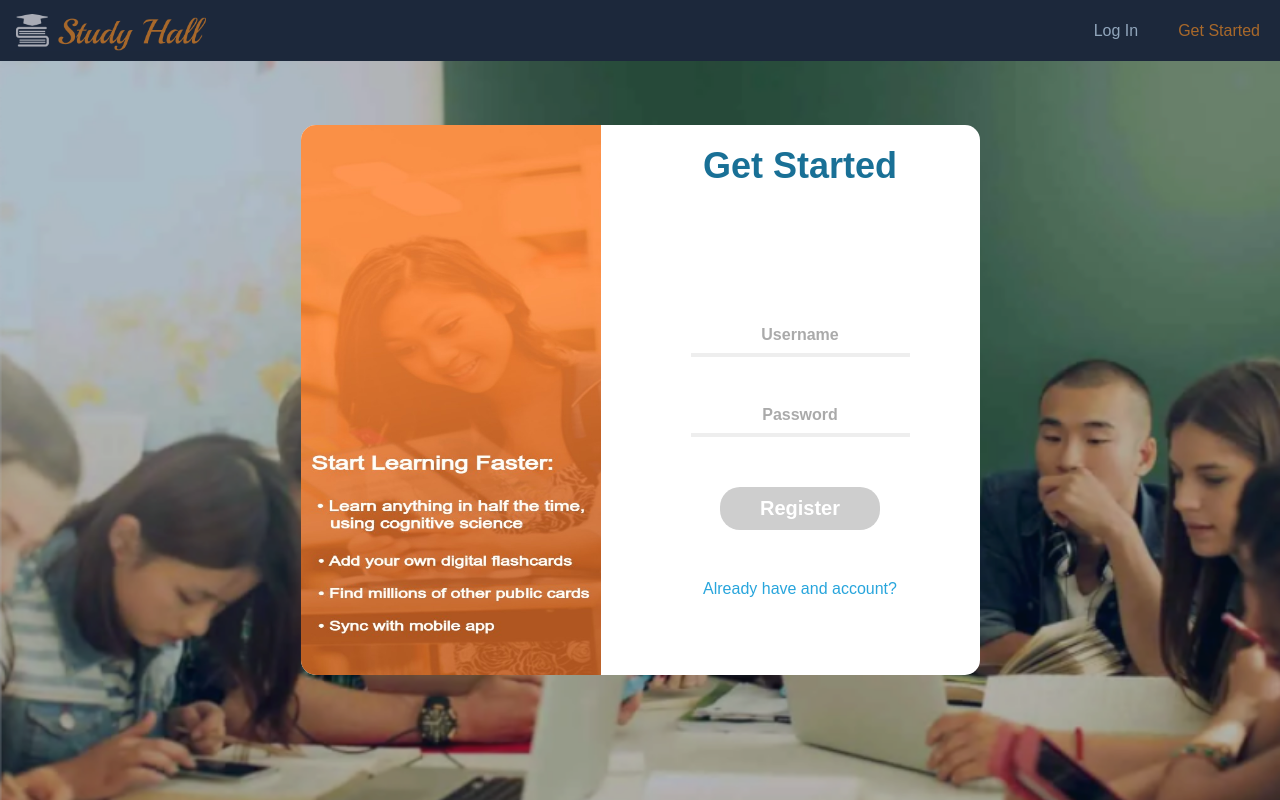
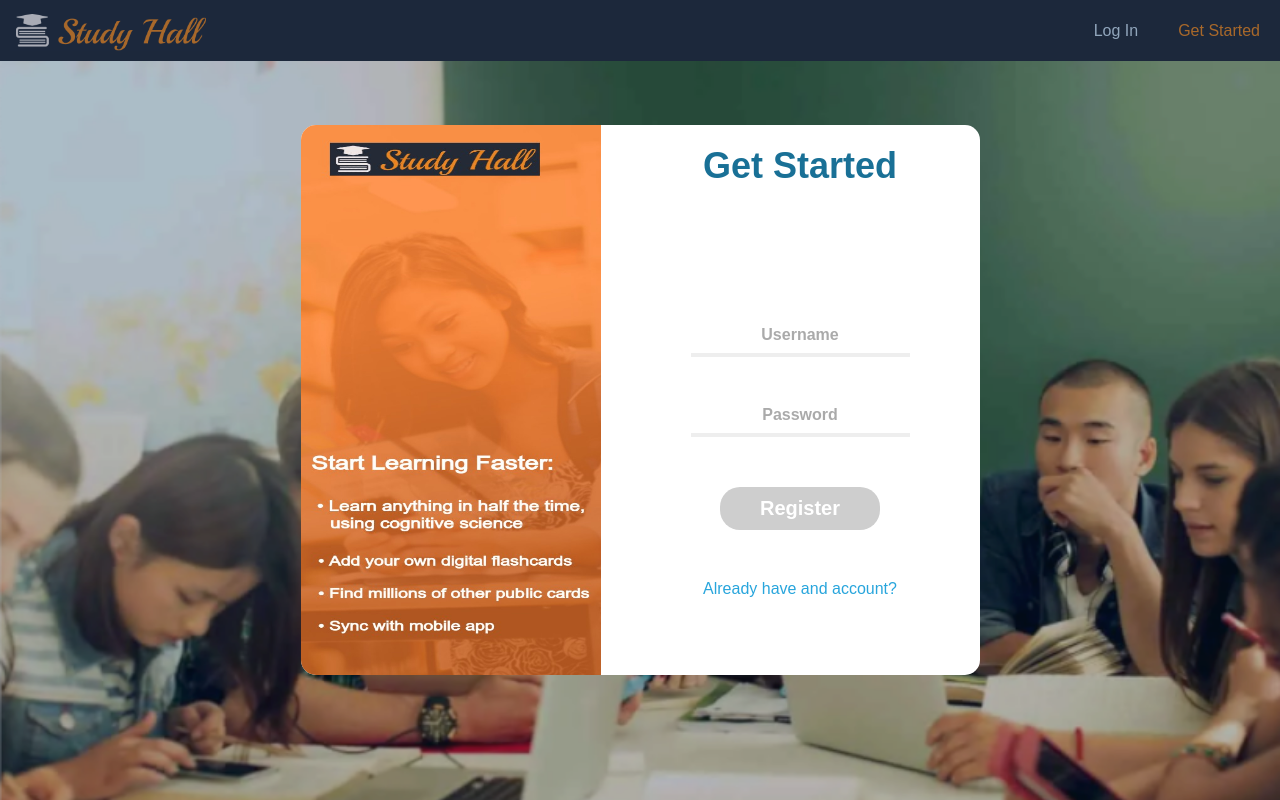
Before and after one commit to sushilt553/Study-Hall, a React (Create React App) app in the folder client/: page / in a window 1280 px wide. Both pictures are taken after a click on the button "Get Started". Shown: the top 800 px of the page. Built offline with nearby package versions, Linux system fonts and the light colour scheme.

Commit message:
add modal css

```diff
--- a/client/src/components/users/SignupForm.js
+++ b/client/src/components/users/SignupForm.js
@@ -3,7 +3,9 @@ import { useMutation } from '@apollo/react-hooks';
 import { SIGNUP_USER } from '../../graphql/mutations';
 import { IS_LOGGED_IN, CURRENT_USER } from '../../graphql/queries';
 import signupPic from './images/signup.jpg';
+import signupPic0 from './images/signup(0).jpg';
 import signupPic1 from './images/signup(1).jpg';
+import signupPic2 from './images/signup(2).jpg';
 
 export default () => {
     const [username, setUsername] = useState("");
@@ -34,8 +36,7 @@ export default () => {
         <div className="signup-div">
 
             <div className="signup-left-side">
-                <img className="signup-img" src={signupPic1} />
-                {/* <img className="signup-img" src={signupPic} /> */}
+                <img className="signup-img" src={signupPic2} />
             </div>
 
             <div className="signup-form-div">
```
Also changed, not shown: client/src/components/users/images/signup(0).jpg (added), client/src/components/users/images/signup(2).jpg (added).
